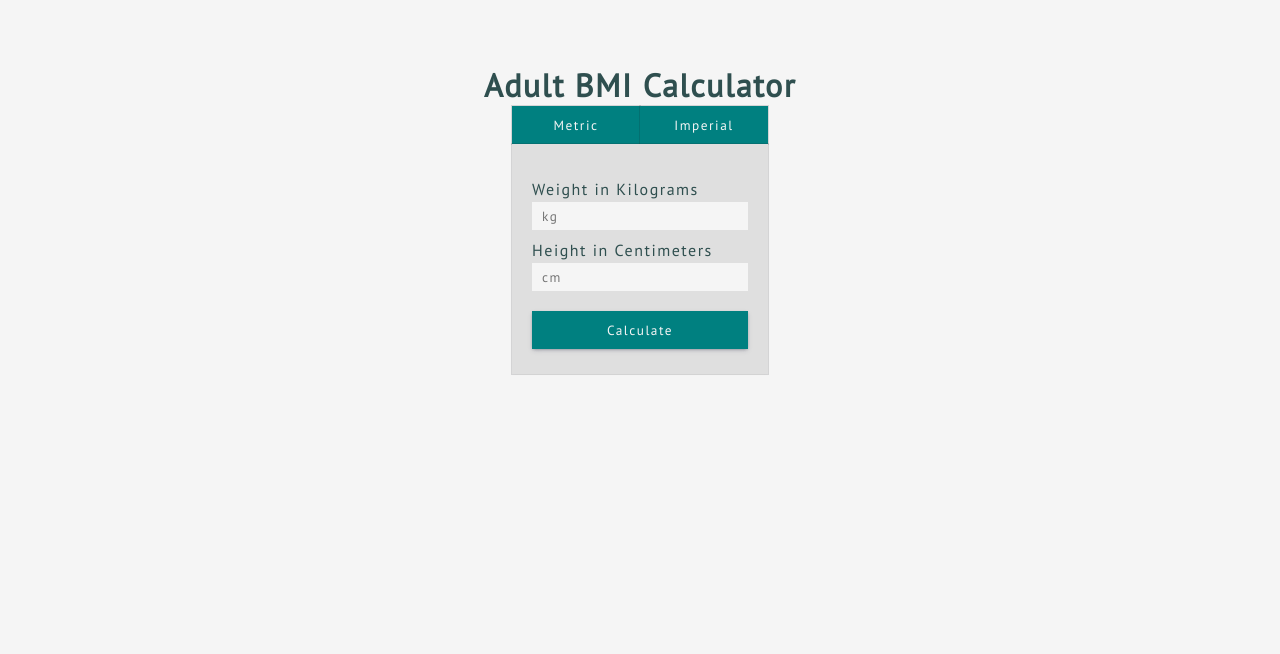
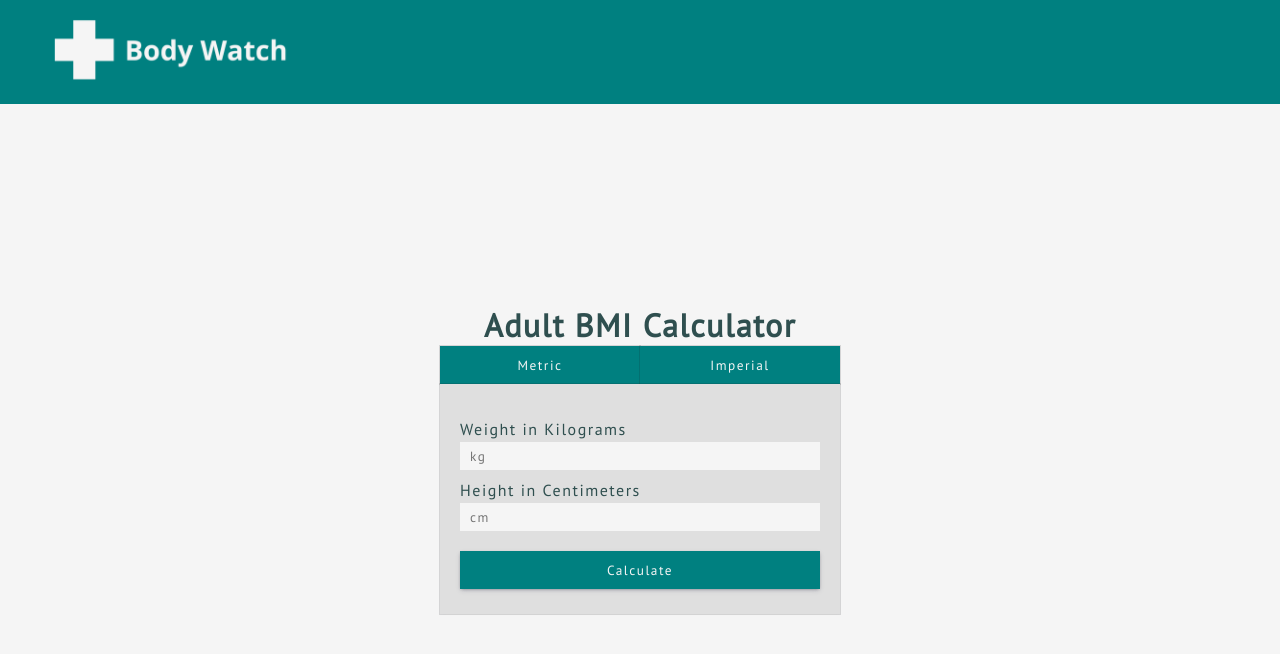
Before and after one commit to shayanabedi98/bmi-calculator-react, a React (Vite) app: page / in a window 1280 px wide. Shown: the top 654 px of the page. Built offline with nearby package versions, Linux system fonts and the light colour scheme.

Commit message:
Added bar on top of page

```diff
--- a/index.html
+++ b/index.html
@@ -10,7 +10,7 @@
       href="https://fonts.googleapis.com/css2?family=PT+Sans&display=swap"
       rel="stylesheet"
     />
-    <link rel="stylesheet" href="./public/css/main.css">
+    <link rel="stylesheet" href="./css/main.css">
     <title>BMI Calculator</title>
   </head>
   <body>
--- a/public/css/main.css
+++ b/public/css/main.css
@@ -26,8 +26,17 @@ body {
   background-color: #F5F5F5;
 }
 
+.navbar {
+  background-color: #008080;
+}
+.navbar img {
+  height: 100px;
+  position: relative;
+  left: 50px;
+}
+
 .grid-container {
-  margin-top: 5%;
+  margin-top: 200px;
   display: grid;
   place-items: center;
 }
@@ -38,7 +47,7 @@ body {
   display: grid;
   place-items: center;
   grid-template-columns: 1fr 1fr;
-  width: 20%;
+  width: 400px;
 }
 .grid-container .systems button {
   width: 100%;
@@ -46,7 +55,7 @@ body {
 }
 .grid-container .input-container {
   background-color: #dfdfdf;
-  width: 20%;
+  width: 400px;
   box-shadow: rgba(0, 0, 0, 0.02) 0px 1px 3px 0px, rgba(27, 31, 35, 0.15) 0px 0px 0px 1px;
   padding: 25px 20px;
 }
--- a/public/css/main.scss
+++ b/public/css/main.scss
@@ -23,18 +23,28 @@
   place-items: center;
 }
 
-@mixin mobile {
-  @media (max-width: 800px) {
-    @content;
-  }
-}
+// @mixin mobile {
+//   @media (max-width: 800px) {
+//     @content;
+//   }
+// }
 
 body {
   background-color: $background-color;
 }
 
+.navbar {
+  background-color: $primary-color;
+
+  img {
+    height: 100px;
+    position: relative;
+    left: 50px;
+  }
+}
+
 .grid-container {
-  margin-top: 5%;
+  margin-top: 200px;
   @include gridCenter;
 
   h1 {
@@ -44,7 +54,7 @@ body {
   .systems {
     @include gridCenter;
     grid-template-columns: 1fr 1fr;
-    width: 20%;
+    width: 400px;
 
     button {
       @extend %button-shared;
@@ -56,7 +66,7 @@ body {
 
   .input-container {
     background-color: $accent-color;
-    width: 20%;
+    width: 400px;
     box-shadow: rgba(0, 0, 0, 0.02) 0px 1px 3px 0px,
       rgba(27, 31, 35, 0.15) 0px 0px 0px 1px;
     padding: 25px 20px;
--- a/src/App.jsx
+++ b/src/App.jsx
@@ -1,87 +1,13 @@
 import { useState } from "react";
-import Imperial from "./components/Imperial";
-import Metric from "./components/Metric";
-import Systems from "./components/Systems";
-import { motion } from "framer-motion";
+import Navbar from "./components/Navbar";
+import Container from "./components/Container";
 
 function App() {
-  const [active, setActive] = useState({
-    metric: true,
-    imperial: false,
-  });
-
-  const [input, setInput] = useState({
-    kg: "kg",
-    cm: "cm",
-    lbs: "lbs",
-    inch: "in",
-    ft: "ft",
-  });
-
-  const [bmi, setBmi] = useState(0);
-
-  const handleChange = (e) => {
-    const { name, value } = e.target;
-    setInput((prevValue) => {
-      if (value === "0") {
-        return { ...prevValue, [name]: "0" };
-      } else {
-        return { ...prevValue, [name]: parseFloat(value) || "" };
-      }
-    });
-  };
-
-  const handleActive = (clicked) => {
-    setActive({
-      metric: clicked == "metric",
-      imperial: clicked == "imperial",
-    });
-  };
-
-  const calculateImperial = () => {
-    const { ft, inch, lbs } = input;
-    if (ft <= 9 && ft > 0 && inch <= 11 && inch >= 0 && lbs <= 700 && lbs > 0) {
-      const newInch = input.ft * 12 + parseFloat(input.inch);
-      const calc = Math.round((input.lbs / Math.pow(newInch, 2)) * 703);
-      setBmi(calc);
-    }
-  };
-
-  const calculateMetric = () => {
-    const { kg, cm } = input;
-    if (kg <= 500 && kg > 0 && cm <= 300 && cm > 0) {
-      const calc = Math.round(kg / Math.pow(cm / 100, 2));
-      setBmi(calc);
-    }
-  };
-
   return (
-    <div className="grid-container">
-      <h1>Adult BMI Calculator</h1>
-      <Systems handleActive={handleActive} />
-      {active.metric && (
-        <Metric
-          key="metric"
-          handleChange={handleChange}
-          input={input}
-          calculateMetric={calculateMetric}
-        />
-      )}
-      {active.imperial && (
-        <Imperial
-          key="imperial"
-          handleChange={handleChange}
-          input={input}
-          calculateImperial={calculateImperial}
-        />
-      )}
-
-      {bmi > 0 && (
-        <motion.div initial={{ opacity: 0 }} animate={{ opacity: 1 }}>
-          <h1>Your BMI is {bmi}</h1>
-        </motion.div>
-      )}
-    </div>
+    <>
+      <Navbar />
+      <Container />
+    </>
   );
 }
 
--- /dev/null
+++ b/src/components/Container.jsx
@@ -0,0 +1,90 @@
+import { useState } from "react";
+import Imperial from "./Imperial";
+import Metric from "./Metric";
+import Systems from "./Systems";
+import { motion } from "framer-motion";
+
+function Container() {
+  const [active, setActive] = useState({
+    metric: true,
+    imperial: false,
+  });
+
+  const [input, setInput] = useState({
+    kg: "kg",
+    cm: "cm",
+    lbs: "lbs",
+    inch: "in",
+    ft: "ft",
+  });
+
+  const [bmi, setBmi] = useState(0);
+
+  const handleChange = (e) => {
+    const { name, value } = e.target;
+    setInput((prevValue) => {
+      if (value === "0") {
+        return { ...prevValue, [name]: "0" };
+      } else {
+        return { ...prevValue, [name]: parseFloat(value) || "" };
+      }
+    });
+  };
+
+  const handleActive = (clicked) => {
+    setActive({
+      metric: clicked == "metric",
+      imperial: clicked == "imperial",
+    });
+  };
+
+  const calculateImperial = () => {
+    const { ft, inch, lbs } = input;
+    if (ft <= 9 && ft > 0 && inch <= 11 && inch >= 0 && lbs <= 700 && lbs > 0) {
+      const newInch = input.ft * 12 + parseFloat(input.inch);
+      const calc = Math.round((input.lbs / Math.pow(newInch, 2)) * 703);
+      setBmi(calc);
+    }
+  };
+
+  const calculateMetric = () => {
+    const { kg, cm } = input;
+    if (kg <= 500 && kg > 0 && cm <= 300 && cm > 0) {
+      const calc = Math.round(kg / Math.pow(cm / 100, 2));
+      setBmi(calc);
+    }
+  };
+
+  return (
+    <>
+      <div className="grid-container">
+        <h1>Adult BMI Calculator</h1>
+        <Systems handleActive={handleActive} />
+        {active.metric && (
+          <Metric
+            key="metric"
+            handleChange={handleChange}
+            input={input}
+            calculateMetric={calculateMetric}
+          />
+        )}
+        {active.imperial && (
+          <Imperial
+            key="imperial"
+            handleChange={handleChange}
+            input={input}
+            calculateImperial={calculateImperial}
+          />
+        )}
+
+        {bmi > 0 && (
+          <motion.div initial={{ opacity: 0 }} animate={{ opacity: 1 }}>
+            <h1>Your BMI is {bmi}</h1>
+          </motion.div>
+        )}
+      </div>
+    </>
+  );
+}
+
+export default Container;
--- /dev/null
+++ b/src/components/Navbar.jsx
@@ -0,0 +1,11 @@
+import React from 'react'
+
+const Navbar = () => {
+  return (
+    <div className='navbar'>
+        <img src="../../public/logo.png" />
+    </div>
+  )
+}
+
+export default Navbar
```
Also changed, not shown: public/logo.png (added), 1 other file (tests, documents, lock files or other folders).
